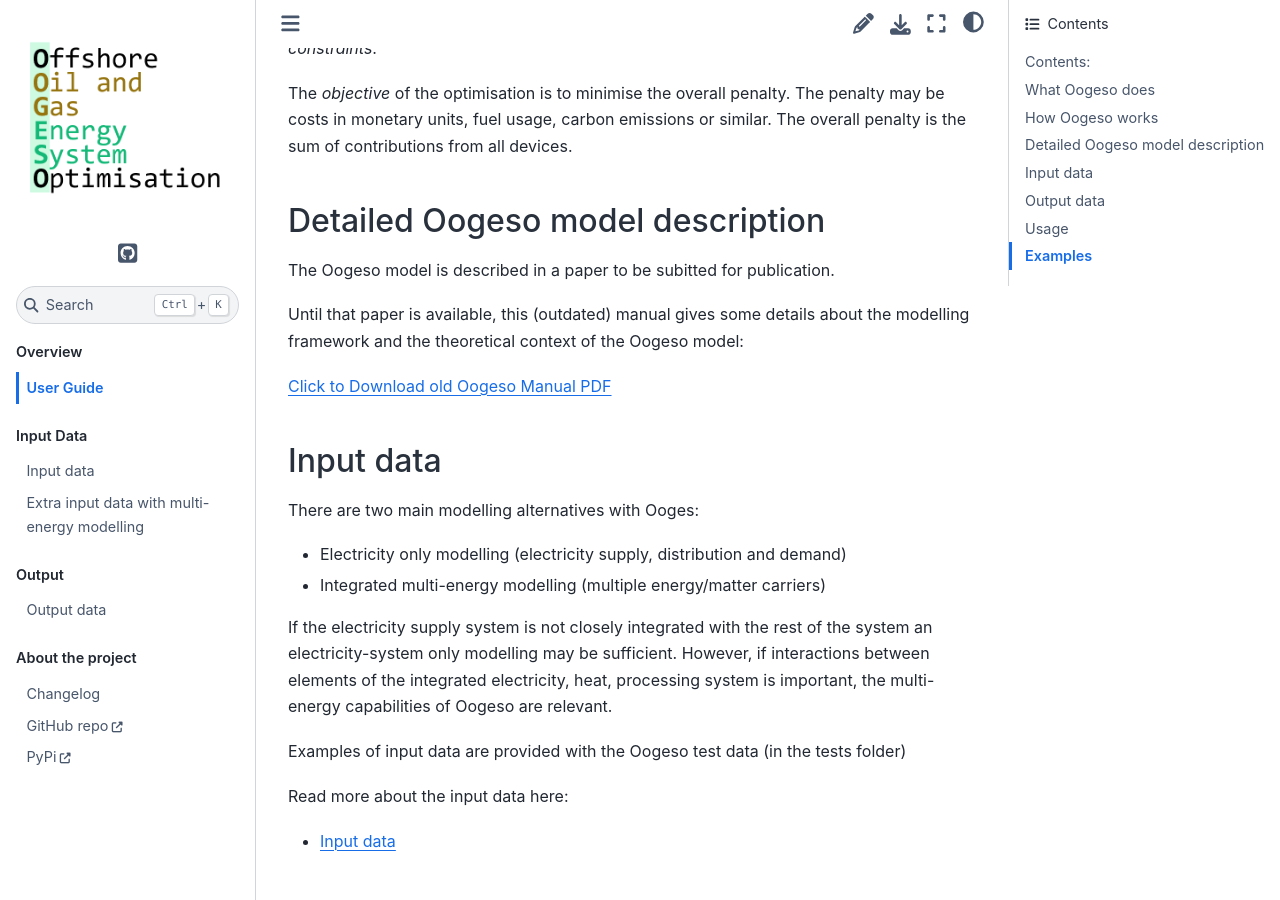
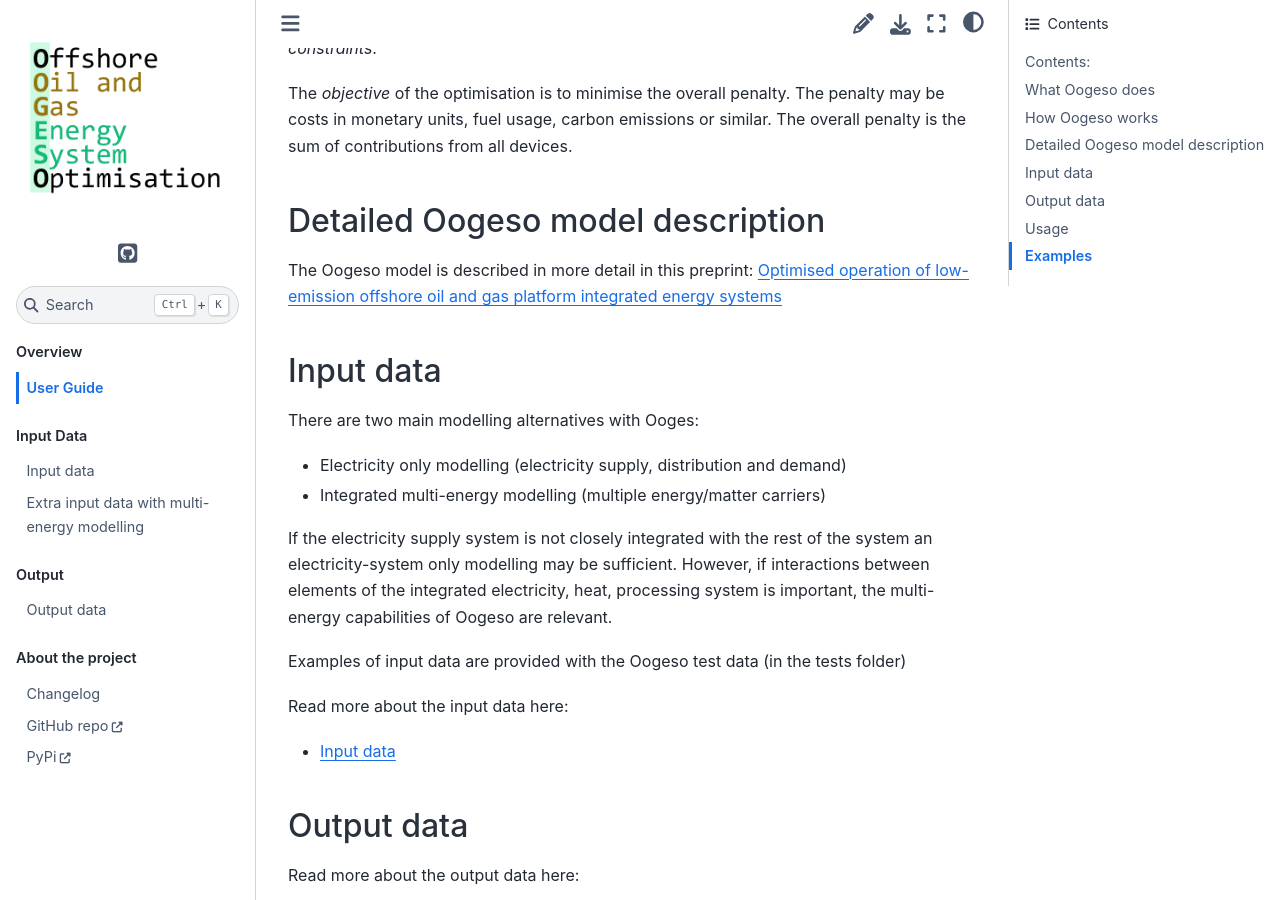
Before and after one commit to oogeso/oogeso, a Sphinx documentation site: the page built from docs/index.md, in a window 1280 px wide and 900 px high, scrolled down 1353 px. Built offline with Sphinx 7.4.7 and the Sphinx Book theme 1.1.4, drawn with Linux system fonts in a browser that asks for light colours.

```diff
--- a/docs/index.md
+++ b/docs/index.md
@@ -69,12 +69,7 @@ The *objective* of the optimisation is to minimise the overall penalty. The pena
 
 ## Detailed Oogeso model description
 
-The Oogeso model is described in a paper to be subitted for publication.
-
-Until that paper is available, this (outdated) manual gives some details
-about the modelling framework and the theoretical context of the Oogeso model:
-
-<a href="oogeso_manual.pdf" download>Click to Download old Oogeso Manual PDF</a>
+The Oogeso model is described in more detail in this preprint: <a href="https://arxiv.org/pdf/2202.05072.pdf" >Optimised operation of low-emission offshore oil and gas platform integrated energy systems</a>
 
 
 ## Input data
--- a/pyproject.toml
+++ b/pyproject.toml
@@ -1,6 +1,6 @@
 [tool.poetry]
 name = "oogeso"
-version = "1.1.1"
+version = "1.2.0"
 description = "Offshore Oil and Gas Field Energy System Operational Optimisation (OOGESO)"
 authors = ["Harald Svendsen <harald.svendsen@sintef.no>"]
 license = "MIT License (http://opensource.org/licenses/MIT)"
```
Also changed, not shown: docs/changelog.md (+3 -1 lines).
